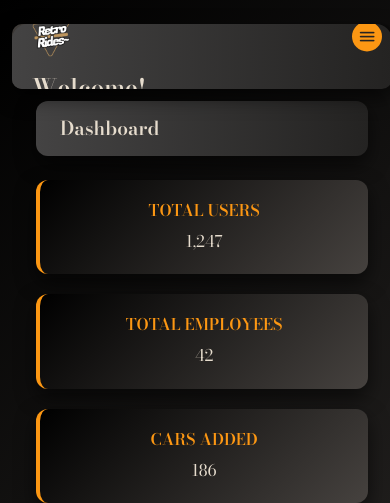
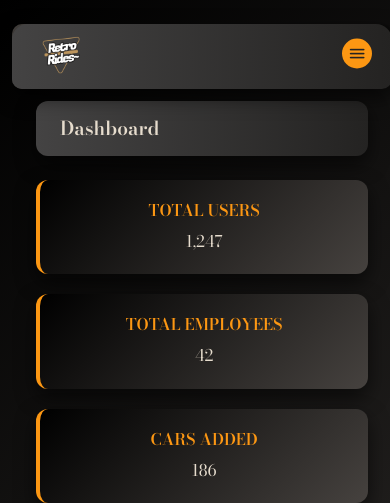
Before and after one commit to LT-Ripjaws/Web-Tech-Summer, a PHP site: page /pages/Admin/admin-dash.php in a window 390 px wide. Shown: the top 503 px of the page. Run offline with PHP 8.4, Linux system fonts and the light colour scheme.

Commit message:
side was acting weird again so did some stuffs

```diff
--- a/project/assets/css/sidebar.css
+++ b/project/assets/css/sidebar.css
@@ -196,7 +196,7 @@
         position: sticky;
         top:0;
         z-index: 20;
-        padding: 8px 10px;
+        padding: 8xp 10px;
         border-radius: 16px;
         background: var(--background);
         box-shadow:  0 8px 20px rgba(0,0,0,0.6);
```
